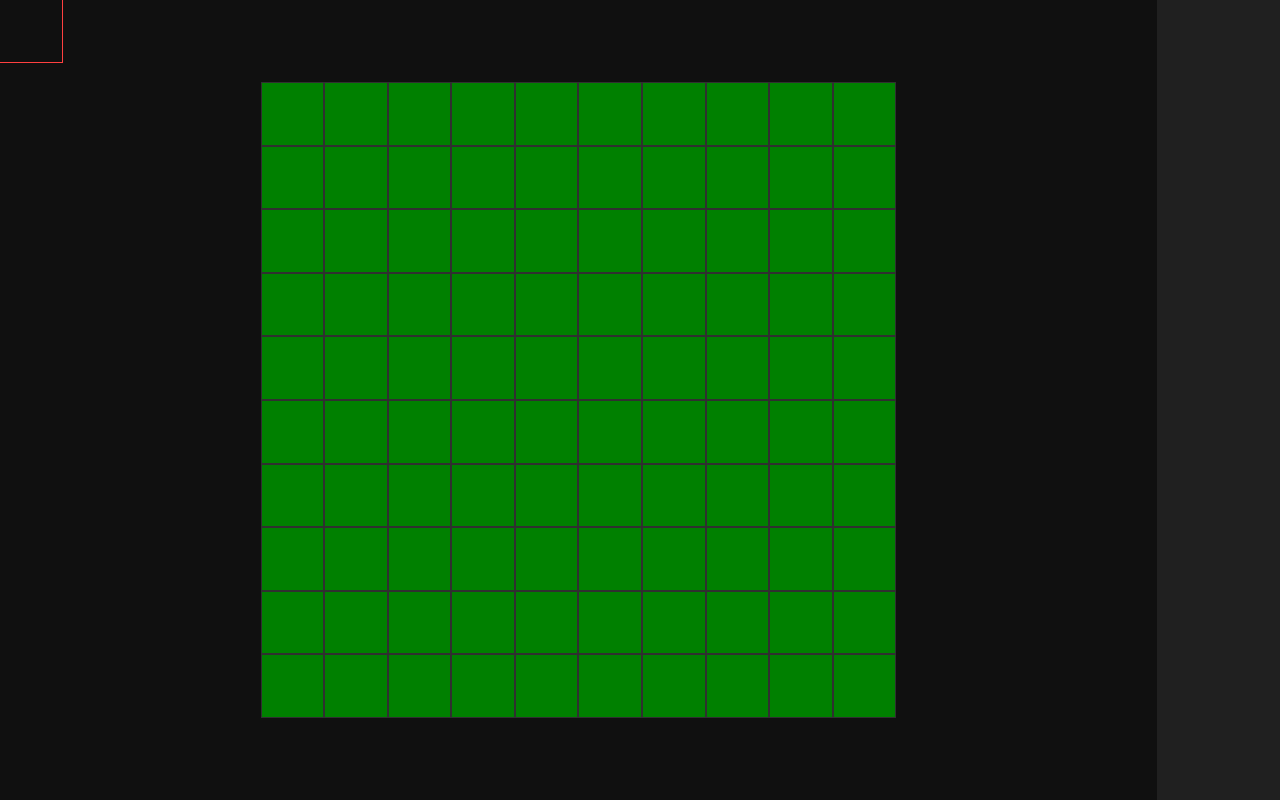
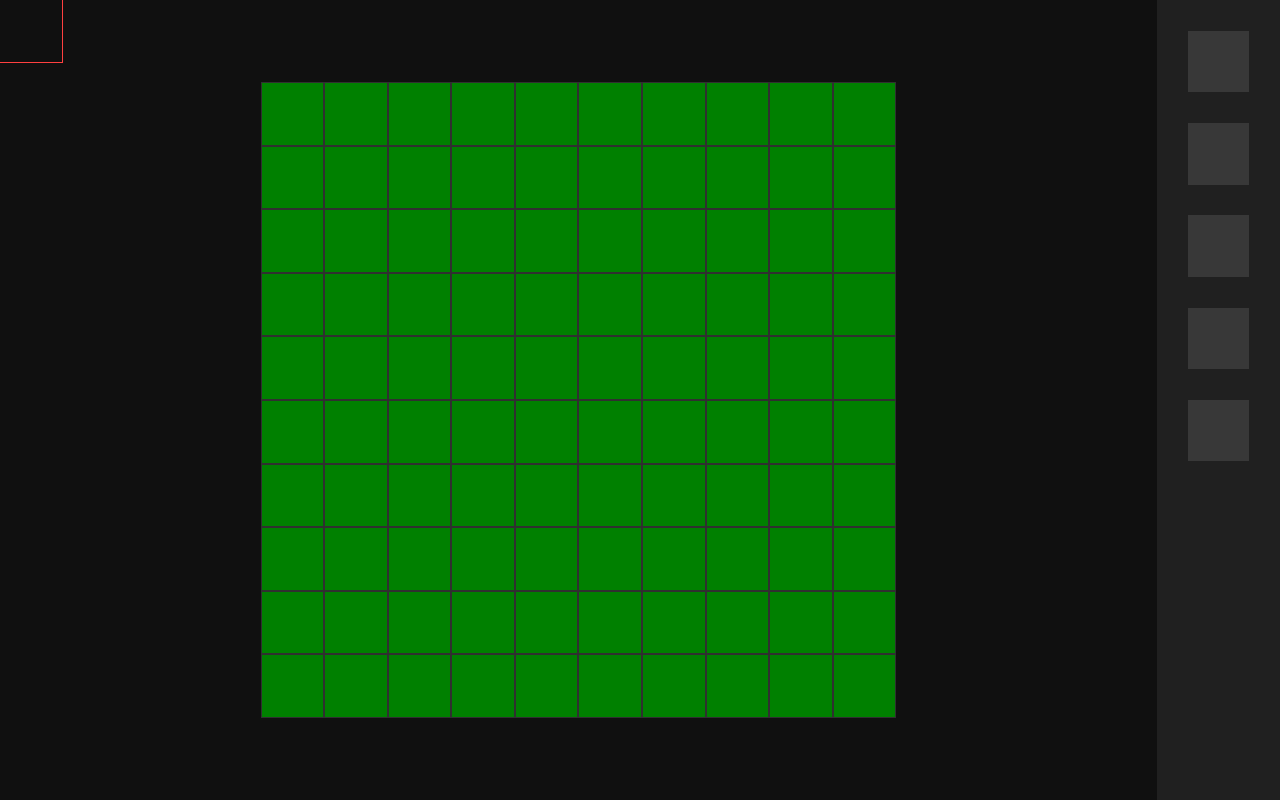
Before and after one commit to shock59/grid, a website built with Vite: page index.html in a window 1280 px wide. Built offline with nearby package versions, Linux system fonts and the light colour scheme.

Commit message:
Add sidebar holders

```diff
--- a/src/components/Game.ts
+++ b/src/components/Game.ts
@@ -48,11 +48,8 @@ export default class Game {
   lockDraggableTile(draggableTile: DraggableTile, event: MouseEvent) {
     const mouseXY = { x: event.x, y: event.y };
 
-    const gridRect = this.grid.element.getBoundingClientRect();
-    if (!contains(mouseXY, gridRect)) return;
-
-    for (const cell of this.grid.element.querySelectorAll<HTMLDivElement>(
-      ".grid-cell"
+    for (const cell of this.element.querySelectorAll<HTMLDivElement>(
+      ".grid-cell, .sidebar-holder"
     )) {
       const cellRect = cell.getBoundingClientRect();
       if (!contains(mouseXY, cellRect)) continue;
--- a/src/components/Sidebar.ts
+++ b/src/components/Sidebar.ts
@@ -4,5 +4,12 @@ export default class Sidebar {
   constructor() {
     this.element = document.createElement("div");
     this.element.classList.add("sidebar");
+
+    const holderCount = 5;
+    for (let i = 0; i < holderCount; i++) {
+      const holder = document.createElement("div");
+      holder.classList.add("sidebar-holder");
+      this.element.appendChild(holder);
+    }
   }
 }
--- a/src/style.css
+++ b/src/style.css
@@ -39,9 +39,25 @@ body {
 }
 
 .sidebar {
-  background-color: #202020;
   height: 100vh;
   width: calc(2 * var(--cell-size));
+  display: flex;
+  flex-direction: column;
+  align-items: center;
+  overflow-y: scroll;
+  background-color: #202020;
+}
+
+.sidebar-holder {
+  width: var(--cell-size);
+  height: var(--cell-size);
+  margin-bottom: calc(var(--cell-size) / 2);
+  flex-shrink: 0;
+  background: #383838;
+}
+
+.sidebar-holder:first-child {
+  margin-top: calc(var(--cell-size) / 2);
 }
 
 .draggable-tile {
```
